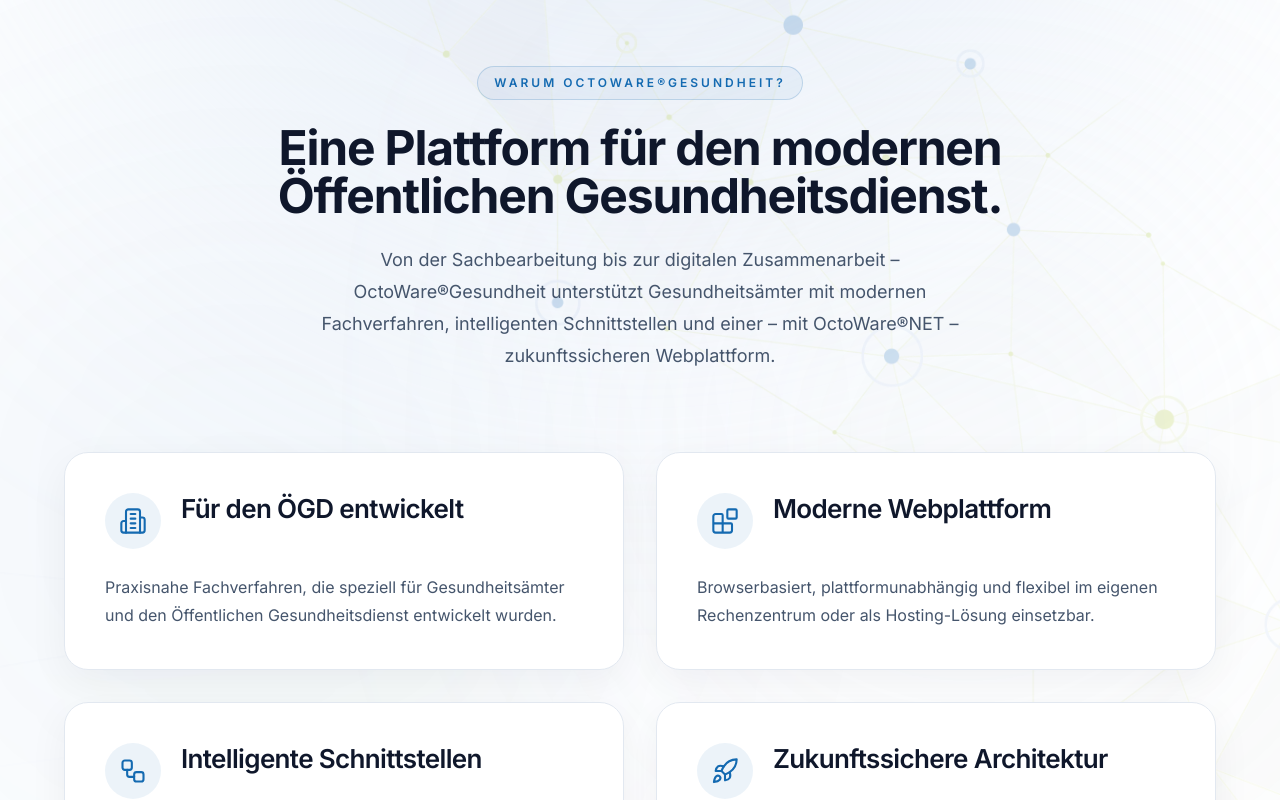
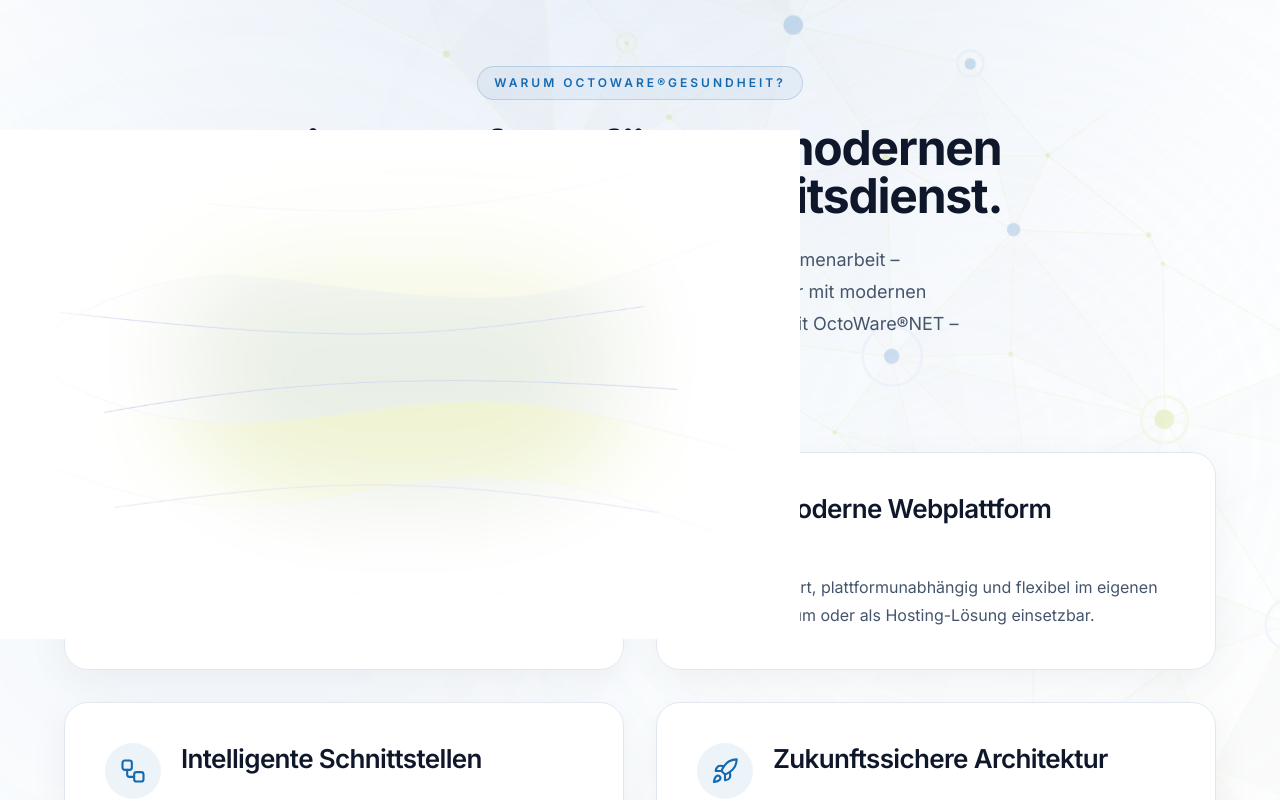
Before and after one commit to weblogger117-art/octoware-website, a Next.js app: page / in a window 1280 px wide. Shown: the part 1120-1920 px from the top of the page. Built offline with nearby package versions, Linux system fonts and the light colour scheme.

Commit message:
Update WhyOctoWare.tsx

```diff
--- a/components/sections/WhyOctoWare.tsx
+++ b/components/sections/WhyOctoWare.tsx
@@ -56,27 +56,16 @@ const [isVisible, setIsVisible] = useState(false);
 <Image
   src="/images/background/lines-mesh.webp"
   alt=""
-  aria-hidden
-  width={1200}
-  height={900}
+  width={800}
+  height={800}
   draggable={false}
   className="
-    pointer-events-none
     absolute
-
-    left-[-120px]
-    top-[420px]
-
-    w-[820px]
-    max-w-none
-
-    opacity-8
-
-    -z-10
-
-    select-none
-
-    animate-mesh-float
+    top-40
+    left-0
+    w-[800px]
+    opacity-100
+    z-50
   "
 />
 
```
